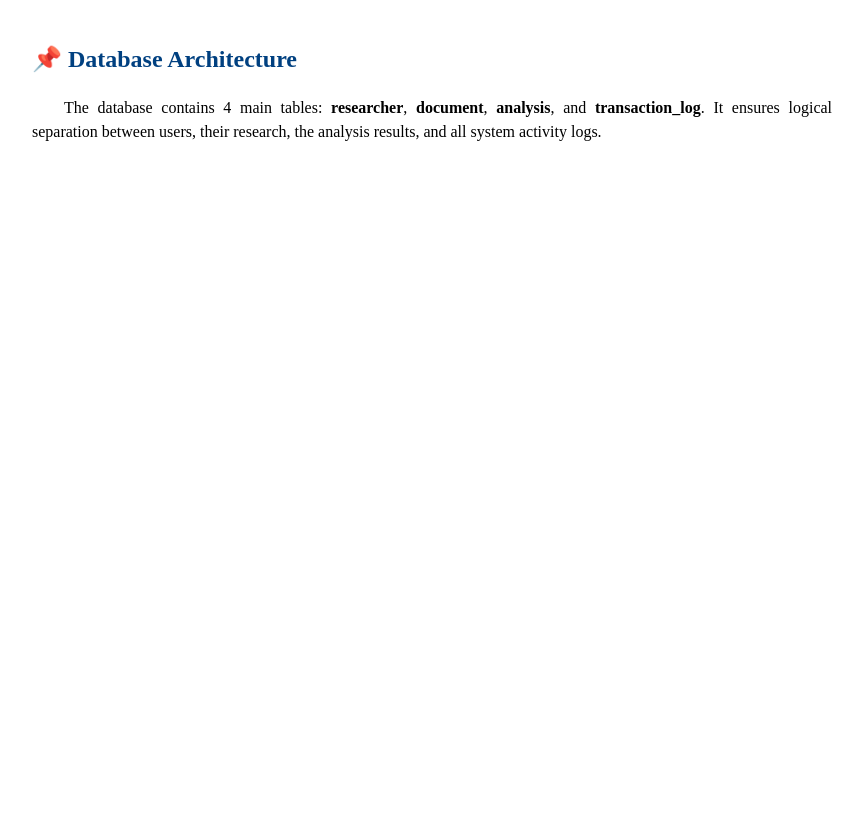
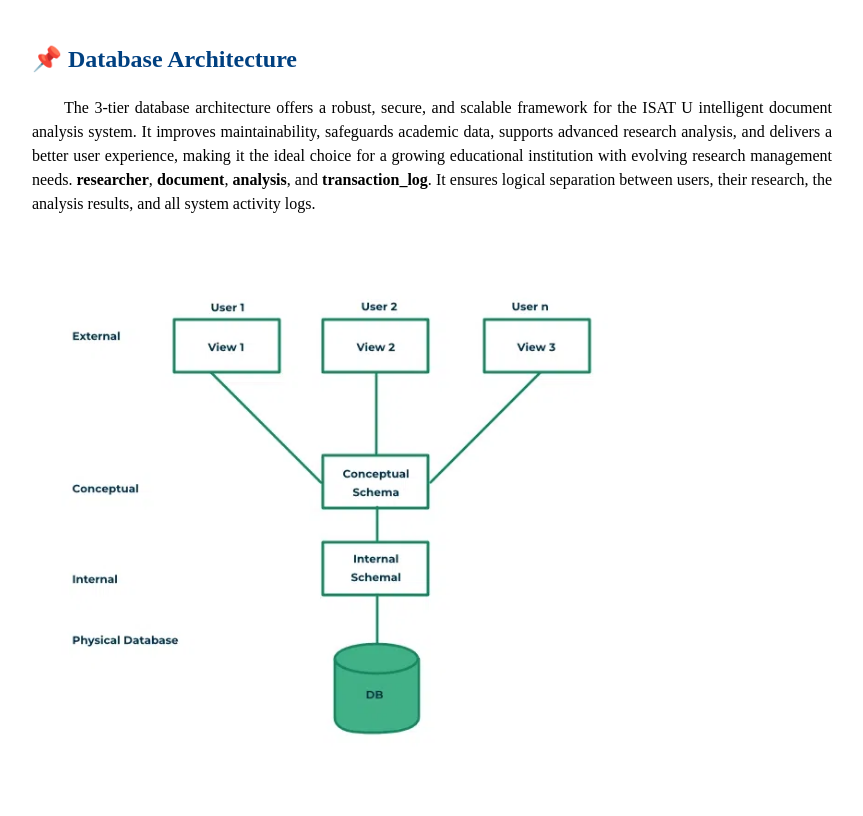
Before and after one commit to rahknov/ISATU-CIMS, a plain HTML site: page index.html in a window 1280 px wide. Shown: the part 844-1660 px from the top of the page, without its empty margins (208-1071 px from the left). Drawn offline with Linux system fonts and the light colour scheme.

Commit message:
3rd Update

```diff
--- a/index.html
+++ b/index.html
@@ -30,7 +30,17 @@ By the use of natural language processing, machine learning, and semantic analys
 
   <div class="section">
     <h2>📌 Database Architecture</h2>
-    <p>The database contains 4 main tables: <strong>researcher</strong>, <strong>document</strong>, <strong>analysis</strong>, and <strong>transaction_log</strong>. It ensures logical separation between users, their research, the analysis results, and all system activity logs.</p>
+    <p>The 3-tier database architecture offers a robust, secure,
+      and scalable framework for the ISAT U intelligent
+      document analysis system. It improves
+      maintainability, safeguards academic data,
+      supports advanced research analysis, and delivers
+       a better user experience, making it the ideal
+       choice for a growing educational institution
+       with evolving research management needs.
+
+ <strong>researcher</strong>, <strong>document</strong>, <strong>analysis</strong>, and <strong>transaction_log</strong>. It ensures logical separation between users, their research, the analysis results, and all system activity logs.</p>
+ <img src="3tierArchi.jpg" width="600">
   </div>
 
   <div class="section">
@@ -92,12 +102,13 @@ WHERE d1.title = d2.title
   </div>
 
 <div class="section left-align">
-  <h2>📌 Made by</h2>
+  <h2>📌 Researchers</h2>
   <ul class="name-list">
     <li>Calvario, Joniel</li>
     <li>de la Cruz, Hanz Uriel</li>
     <li>Geganzo, Anton Jim</li>
     <li>Tubat, Vonkhar, Jican</li>
+    <li>BSIT 3-B</li>
   </ul>
 </div>
 
```
Also changed, not shown: 3tierArchi.jpg (added).
